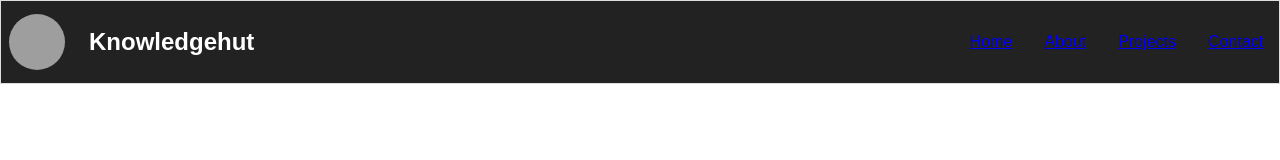
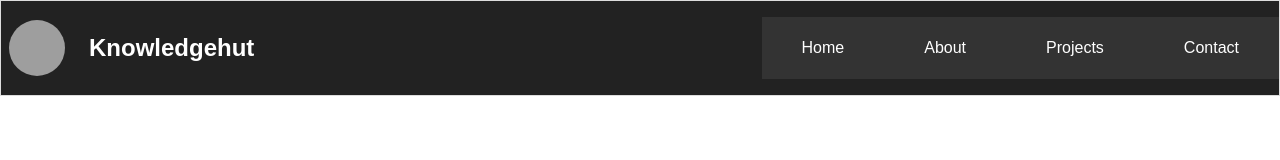
Before and after one commit to zeenat-abedin/image-gallery, a plain HTML site: page index.html in a window 1280 px wide. Drawn offline with Linux system fonts and the light colour scheme; grey boxes are pictures that could not be loaded.

Commit message:
updated nav styling: added color, padding, active state background, and text decoration to nav links

```diff
--- a/style.css
+++ b/style.css
@@ -53,5 +53,16 @@ nav ul{
 }
 
 nav ul li{
-    padding: 16px;
+    color: white;
+    padding: 22px 40px;
+    background-color: #333333;
 }
+
+nav ul li.active{
+    background-color: #222222;
+}
+
+nav ul li a {
+    text-decoration: none;
+    color: white;
+}
```
